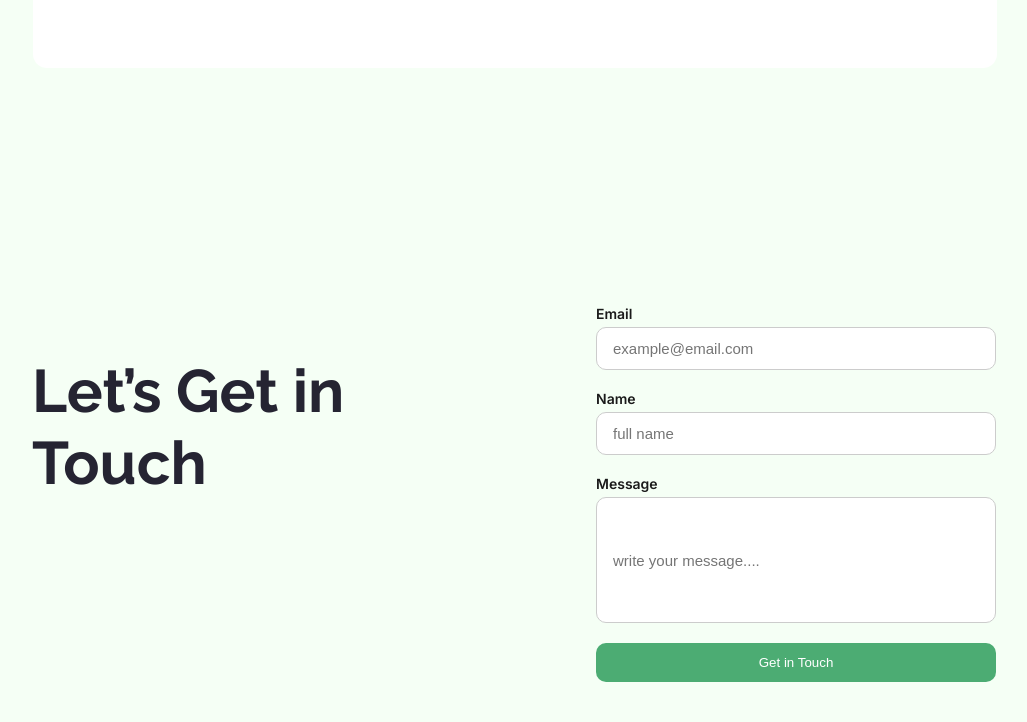
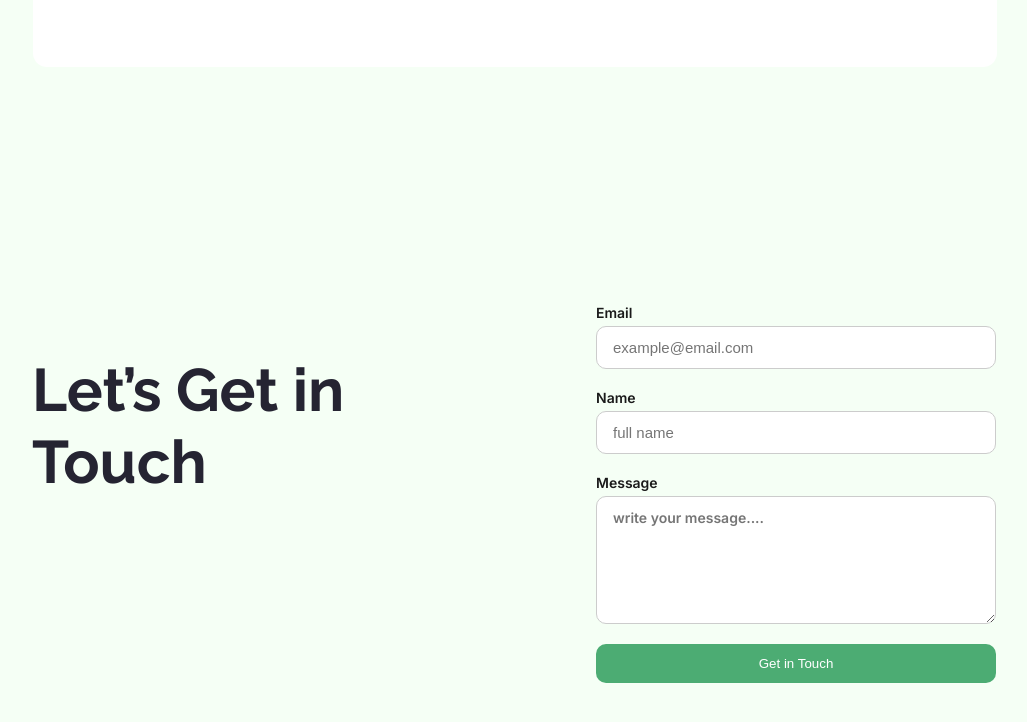
Before and after one commit to armamunsyl/assignment-01, a plain HTML site: page index.html in a window 1280 px wide. Shown: the part 2820-3542 px from the top of the page, without its empty margins (126-1153 px from the left). Drawn offline with Linux system fonts and the light colour scheme.

Commit message:
fixing form part

```diff
--- a/assignment-style.css
+++ b/assignment-style.css
@@ -193,7 +193,7 @@ nav{
     font-size: 15px;
 }
 .date{
-    padding-top: 0;
+    margin-top: 0;
 }
 .star{
     display: flex;
@@ -245,6 +245,7 @@ nav{
   gap: 100px;
 }
 
+
 .head-txt {
   font-family: "Raleway", sans-serif;
   font-optical-sizing: auto;
@@ -284,6 +285,19 @@ form input {
 }
 .input-msg{
     height:100px ;
+}
+textarea{
+    border: 1px solid #ccc;
+    border-radius: 10px;
+    font-size: 14px;
+  font-weight: 600;
+  margin-bottom: 20px;
+  color: #1a1a1a;
+  font-family: "Inter", sans-serif;
+  font-optical-sizing: auto;
+  font-style: normal;
+  padding: 12px 16px;
+
 }
 .logo-last{
   font-family: "Inter", sans-serif;
--- a/index.html
+++ b/index.html
@@ -155,8 +155,8 @@
             <input type="email" placeholder="example@email.com" name="" id="">
             <label for="">Name</label>
             <input type="text" placeholder="full name" name="" id="">
-            <label for="">Message</label>
-            <input class="input-msg" type="text" placeholder="write your message...." name="" id="">
+            <label for="Message">Message</label>
+            <textarea class="form-ls" name="" id="" cols="30" rows="6" placeholder="write your message...."></textarea>
             <button class="btn2">Get in Touch</button>
         </form>
     </section>
@@ -177,6 +177,7 @@
        </div>
     </section>
 
+
 </body>
 
 </html>
```
